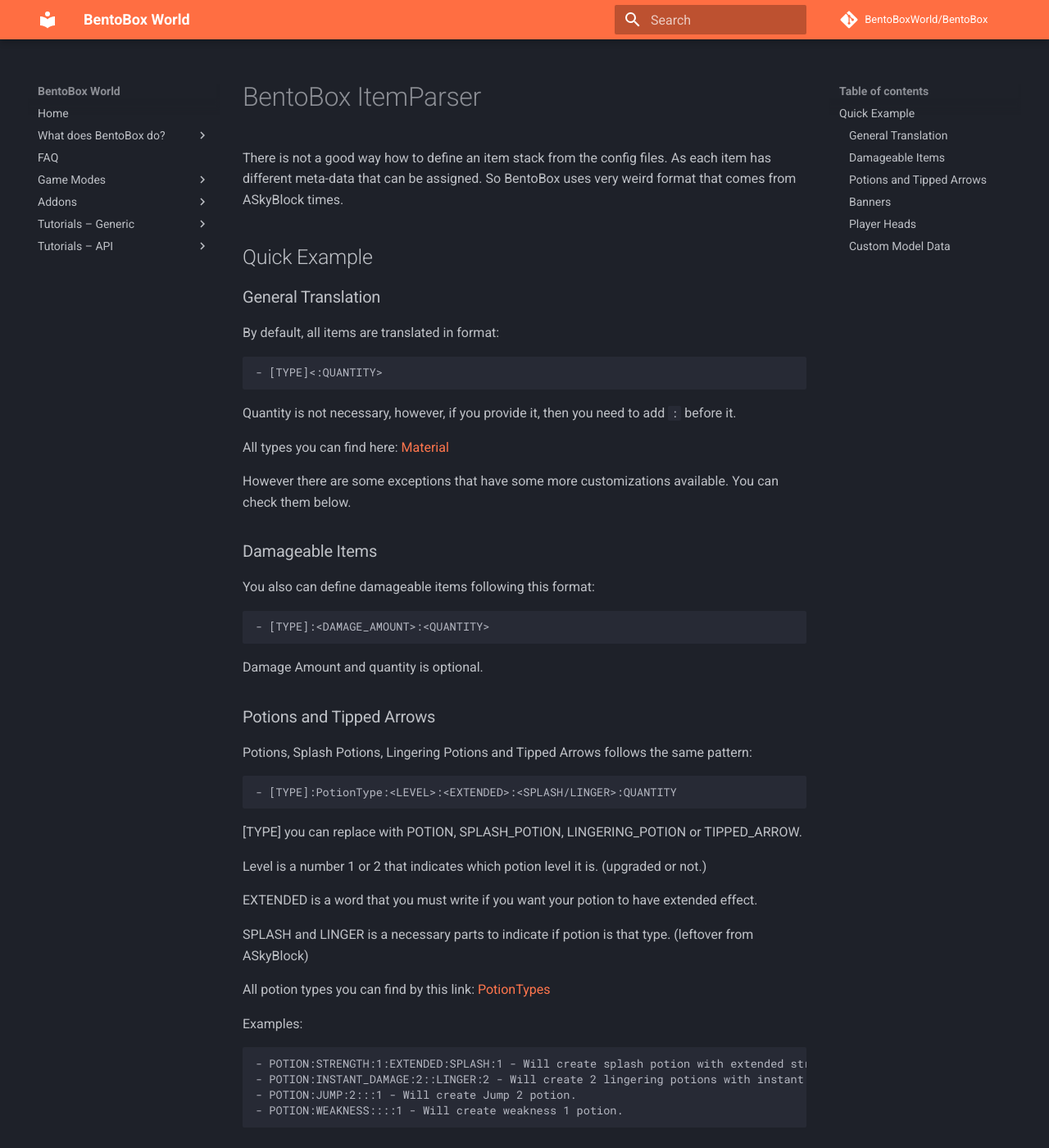
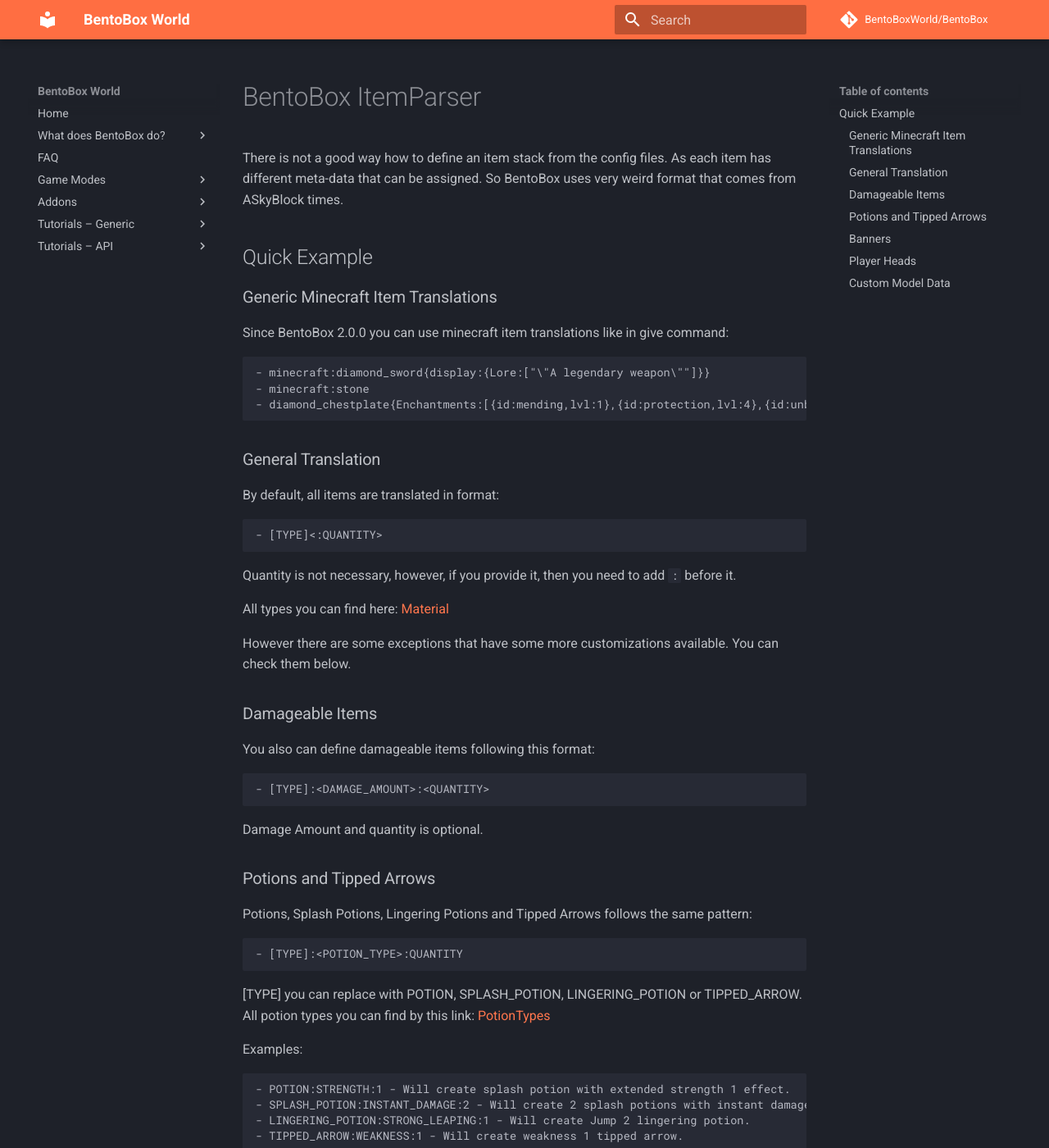
Before and after one commit to BentoBoxWorld/docs, an MkDocs documentation site: the page built from docs/BentoBox/ItemParser.md, in a window 1280 px wide and 1400 px high. Shown: the whole window at 82% size. Built offline with MkDocs 1.6.1 and Material for MkDocs 9.7.7, drawn with Linux system fonts in a browser that asks for light colours; comment, search, counter and statistics services are not loaded.

Commit message:
Add ItemParser new options

```diff
--- a/docs/BentoBox/ItemParser.md
+++ b/docs/BentoBox/ItemParser.md
@@ -5,6 +5,14 @@
 So BentoBox uses very weird format that comes from ASkyBlock times.
 
 ## Quick Example
+
+### Generic Minecraft Item Translations
+
+Since BentoBox 2.0.0 you can use minecraft item translations like in give command:
+
+    - minecraft:diamond_sword{display:{Lore:["\"A legendary weapon\""]}}
+    - minecraft:stone
+    - diamond_chestplate{Enchantments:[{id:mending,lvl:1},{id:protection,lvl:4},{id:unbreaking,lvl:3}]}
 
 ### General Translation
 
@@ -30,24 +38,17 @@
 
 Potions, Splash Potions, Lingering Potions and Tipped Arrows follows the same pattern:
 
-    - [TYPE]:PotionType:<LEVEL>:<EXTENDED>:<SPLASH/LINGER>:QUANTITY
+    - [TYPE]:<POTION_TYPE>:QUANTITY
 
 [TYPE] you can replace with POTION, SPLASH_POTION, LINGERING_POTION or TIPPED_ARROW.
-
-Level is a number 1 or 2 that indicates which potion level it is. (upgraded or not.)
-
-EXTENDED is a word that you must write if you want your potion to have extended effect.
-
-SPLASH and LINGER is a necessary parts to indicate if potion is that type. (leftover from ASkyBlock)
-
 All potion types you can find by this link: [PotionTypes](https://hub.spigotmc.org/javadocs/spigot/org/bukkit/potion/PotionType.html)
 
 Examples:
 
-    - POTION:STRENGTH:1:EXTENDED:SPLASH:1 - Will create splash potion with extended strength 1 effect.
-    - POTION:INSTANT_DAMAGE:2::LINGER:2 - Will create 2 lingering potions with instant damage 2 effect
-    - POTION:JUMP:2:::1 - Will create Jump 2 potion.
-    - POTION:WEAKNESS::::1 - Will create weakness 1 potion.
+    - POTION:STRENGTH:1 - Will create splash potion with extended strength 1 effect.
+    - SPLASH_POTION:INSTANT_DAMAGE:2 - Will create 2 splash potions with instant damage 2 effect
+    - LINGERING_POTION:STRONG_LEAPING:1 - Will create Jump 2 lingering potion.
+    - TIPPED_ARROW:WEAKNESS:1 - Will create weakness 1 tipped arrow.
 
 ### Banners
 
```
